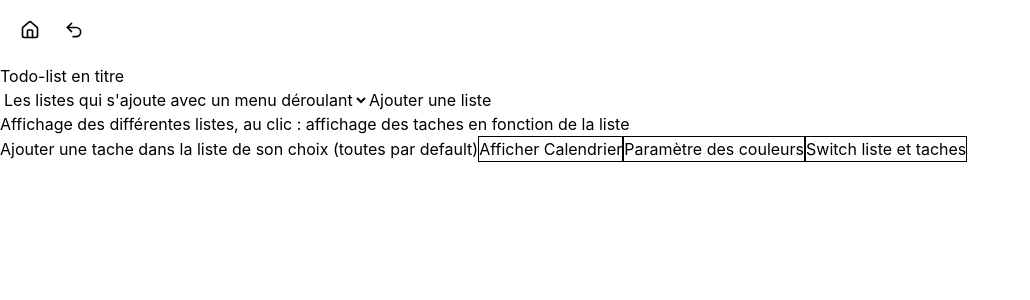
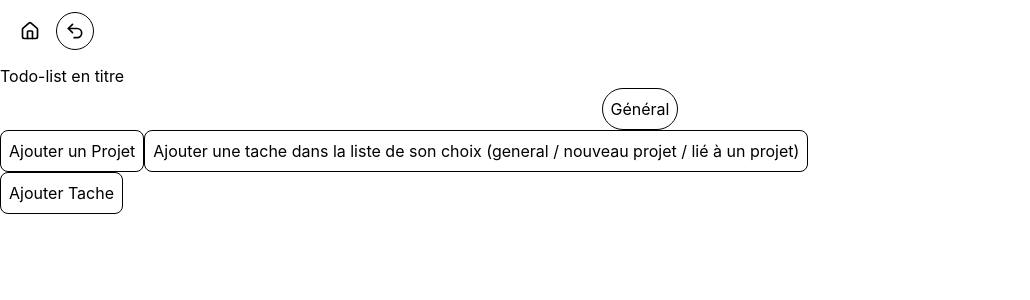
Before and after one commit to Frederic-Champion/projet-examen-blanc, a React (Vite) app: page /todo-list in a window 1280 px wide. Shown: the top 300 px of the page, without its empty margins (0-1030 px from the left). Built offline with nearby package versions, Linux system fonts and the light colour scheme.

Commit message:
Todo List : modèle de données, reducer complet, premières briques de la page

```diff
--- a/src/index.css
+++ b/src/index.css
@@ -4,3 +4,10 @@
 @import "./pages/memory-card/Memory-card.css";
 
 @custom-variant dark (&:where(.dark, .dark *));
+
+
+@layer base {
+  button {
+    @apply border p-2 rounded-lg cursor-pointer;
+  }
+}
--- a/src/pages/todo-list/Todo-list.tsx
+++ b/src/pages/todo-list/Todo-list.tsx
@@ -1,15 +1,78 @@
+import { useReducer, useRef, useState } from "react";
+import type { StateTodo } from "./types";
+import { ID_PROJET_DEFAUT, reducerTodo } from "./componentsReducer";
+
+const ETAT_INITIAL: StateTodo = {
+  projets: [{ id: ID_PROJET_DEFAUT, nom: "Général" }],
+  taches: [],
+  projetAffiche: ID_PROJET_DEFAUT,
+};
+
 export function TodoList() {
-  return <div className="pt-16">
-    <h1>Todo-list en titre</h1>
-    <select><option>Les listes qui s'ajoute avec un menu déroulant</option></select>
-    <button>Ajouter une liste</button>
+  const [state, dispatch] = useReducer(reducerTodo, ETAT_INITIAL);
+  const refProjet = useRef<HTMLDialogElement>(null);
+  const refTache = useRef<HTMLDialogElement>(null);
+  const [input, setInput] = useState("");
 
-    <div>Affichage des différentes listes, au clic : affichage des taches en fonction de la liste</div>
+  //Ebauche du return.
+  //Translate à faire sur mobile
+  return (
+    <div className="pt-16">
+      <h1>Todo-list en titre</h1>
+      <ul className="flex flex-col items-center">
+        {state.projets.map((p) => (
+          <li key={p.id}>
+            <button className="w-fit rounded-full">{p.nom}</button>
+          </li>
+        ))}
+      </ul>
+      <div>
+        <button onClick={() => refProjet.current?.showModal()}>Ajouter un Projet</button>
+        {/* idée du bouton tache si pas trop encombrannt */}
+        <button>Ajouter une tache dans la liste de son choix (general / nouveau projet / lié à un projet)</button>
+      </div>
 
-    <button>Ajouter une tache dans la liste de son choix (toutes par default)</button>
+      <div>
+        <ul>
+          {state.taches.map((t) => (
+            <li key={t.id}>
+              <h3>{t.titre}</h3>
+              <p>{t.priorite}</p>
+              <p>{t.echeance}</p>
+              <p>{t.description}</p>
+              <input type="checkbox" checked={t.fait} />
+            </li>
+          ))}
+        </ul>
+        <div>
+          <button onClick={() => refTache.current?.showModal()}>Ajouter Tache</button>
+        </div>
+      </div>
 
-    <button className="border">Afficher Calendrier</button>
-    <button className="border">Paramètre des couleurs</button>
-    <button className="border">Switch liste et taches</button>
-  </div>
+      {/* <button className="border">Afficher Calendrier</button>
+      <button className="border">Paramètre des couleurs</button>
+      <button className="border">Switch liste et taches</button> */}
+
+      {/* Composant <Dialog /> a faire plus tard je pense. */}
+      <dialog
+        onClick={(e) => e.target === e.currentTarget && refProjet.current?.close()}
+        className="m-auto backdrop:bg-transparent"
+        ref={refProjet}
+      >
+        <div className="bg-stone-100">
+          <h3>Ajouter un projet :</h3>
+          <input value={input} onChange={(e) => setInput(e.target.value)} placeholder="Nom du projet" />
+          <button
+            onClick={() => {
+              dispatch({ type: "ajouterProjet", projet: { id: crypto.randomUUID(), nom: input } });
+              refProjet.current?.close();
+            }}
+          >
+            valide
+          </button>
+          <button onClick={() => refProjet.current?.close()}>Retour</button>
+        </div>
+      </dialog>
+    </div>
+  );
 }
--- /dev/null
+++ b/src/pages/todo-list/componentsReducer.ts
@@ -0,0 +1,28 @@
+import type { ActionReducer, StateTodo } from "./types";
+
+export const ID_PROJET_DEFAUT = "general";
+
+export function reducerTodo(state: StateTodo, action: ActionReducer): StateTodo {
+  switch (action.type) {
+    case "ajouterProjet":
+      return { ...state, projets: [...state.projets, action.projet] };
+    case "ajouterTache":
+      return { ...state, taches: [...state.taches, action.tache] };
+    case "cocher":
+      return { ...state, taches: state.taches.map((t) => (t.id !== action.id ? t : { ...t, fait: !t.fait })) };
+    case "supprimerProjet":
+      if (action.id === ID_PROJET_DEFAUT) return state;
+      return {
+        ...state,
+        taches: state.taches.filter((t) => t.idProjet !== action.id),
+        projets: state.projets.filter((p) => p.id !== action.id),
+        projetAffiche: ID_PROJET_DEFAUT,
+      };
+    case "choisirProjet":
+      return { ...state, projetAffiche: action.afficher };
+    case "supprimerTache":
+      return { ...state, taches: state.taches.filter((t) => t.id !== action.id) };
+    case "modifierTache":
+      return { ...state, taches: state.taches.map((t) => (t.id !== action.tache.id ? t : action.tache)) };
+  }
+}
--- a/src/pages/todo-list/types.ts
+++ b/src/pages/todo-list/types.ts
@@ -1,10 +1,33 @@
 /*
-  * Liste les types rencontré dans la todo list.
-*/
+ * Liste les types rencontré dans la todo list.
+ */
 
 export interface Tache {
+  id: string;
+  idProjet: string;
   titre: string;
-  priorité: string;
+  priorite: "basse" | "moyenne" | "haute";
   description: string;
-  date: string;
+  echeance: string;
+  fait: boolean
 }
+
+export interface Projet {
+  id: string;
+  nom: string;
+}
+
+export interface StateTodo {
+  projets: Projet[];
+  taches: Tache[];
+  projetAffiche: string;
+}
+
+export type ActionReducer =
+  | { type: "ajouterProjet", projet: Projet }
+  | { type: "ajouterTache", tache: Tache}
+  | { type: "cocher", id: string }
+  | { type: "supprimerProjet", id: string }
+  | { type: "choisirProjet", afficher: string}
+  | { type: "supprimerTache", id: string }
+  | { type: "modifierTache", tache: Tache };
```
Also changed, not shown: 1 other file (tests, documents, lock files or other folders).
